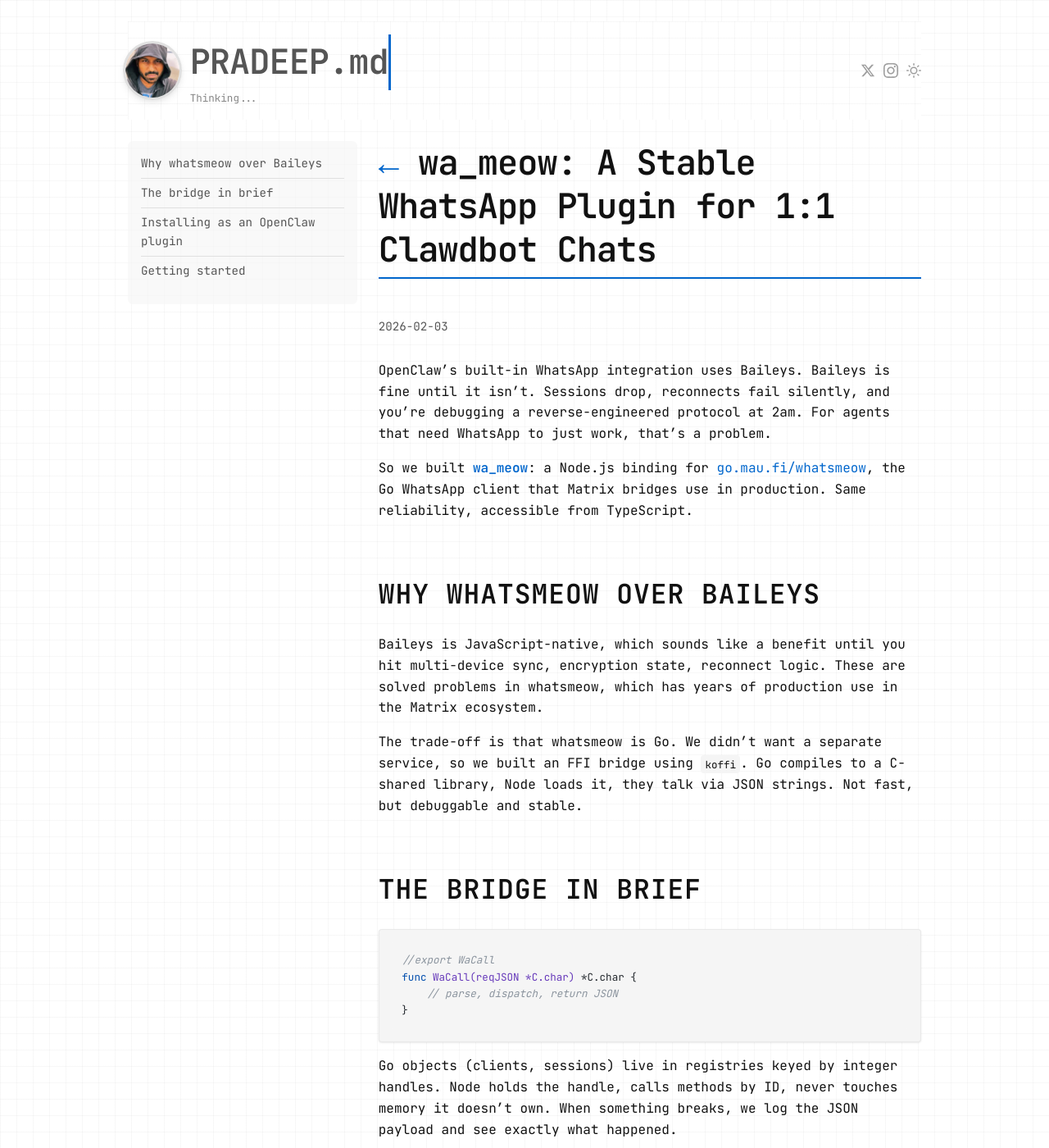
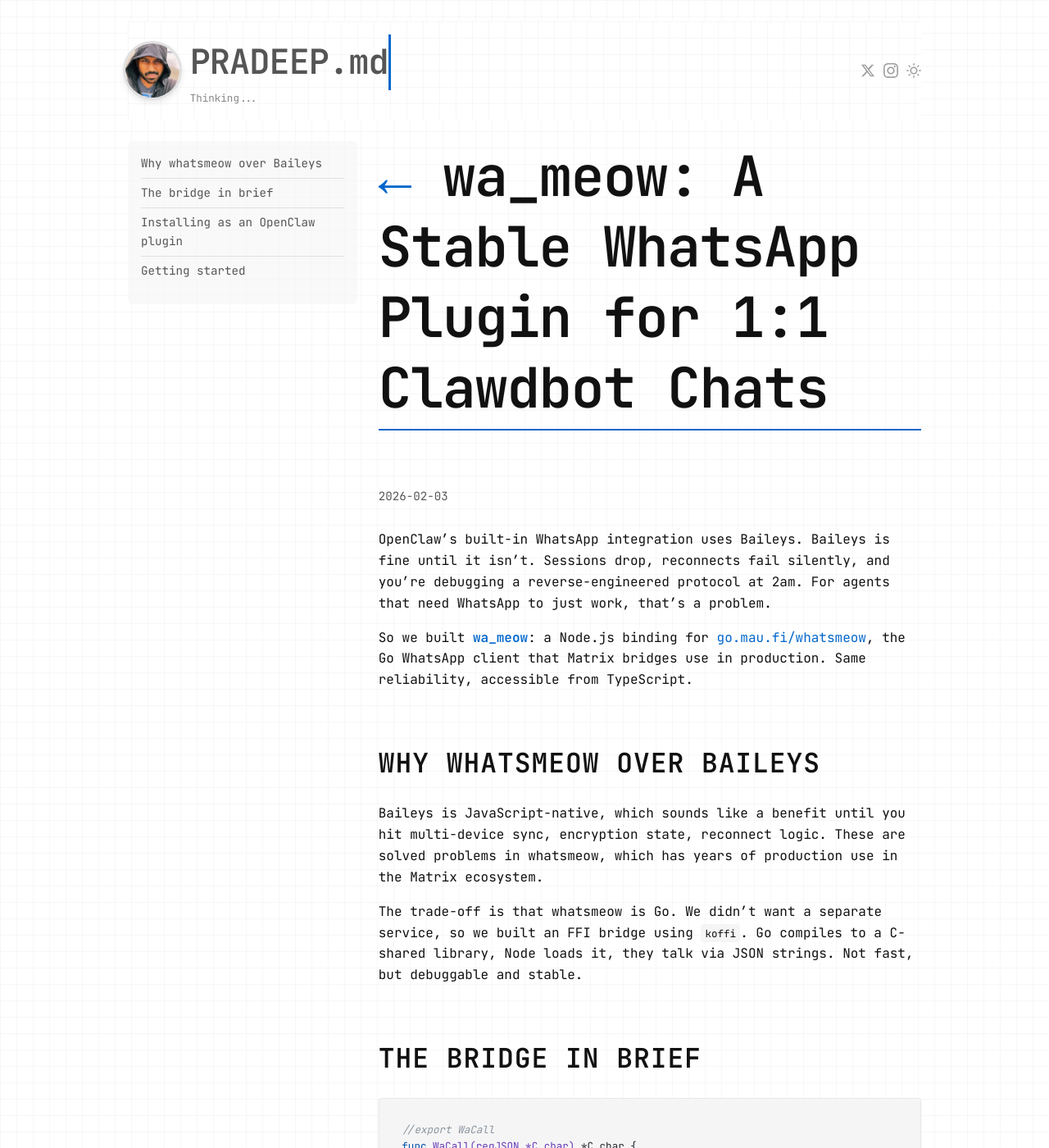
Before and after one commit to skyfallsin/skyfallsin.github.io, a Jekyll site: the page built from _posts/2026-02-03-wa-meow-whatsapp-bridge.md, in a window 1280 px wide and 1400 px high. Shown: the whole window at 82% size. Built offline with Jekyll 4.4.1, drawn with Linux system fonts in a browser that asks for light colours; nearby versions of some CDN libraries.

Commit message:
increase post title font size

```diff
--- a/_layouts/default.html
+++ b/_layouts/default.html
@@ -814,6 +814,7 @@
     }
     .post-layout article h1:first-child {
       margin-top: 0;
+      font-size: var(--lk-font-display1);
     }
     @media (min-width: 1200px) {
       body:has(.post-layout) {
```
